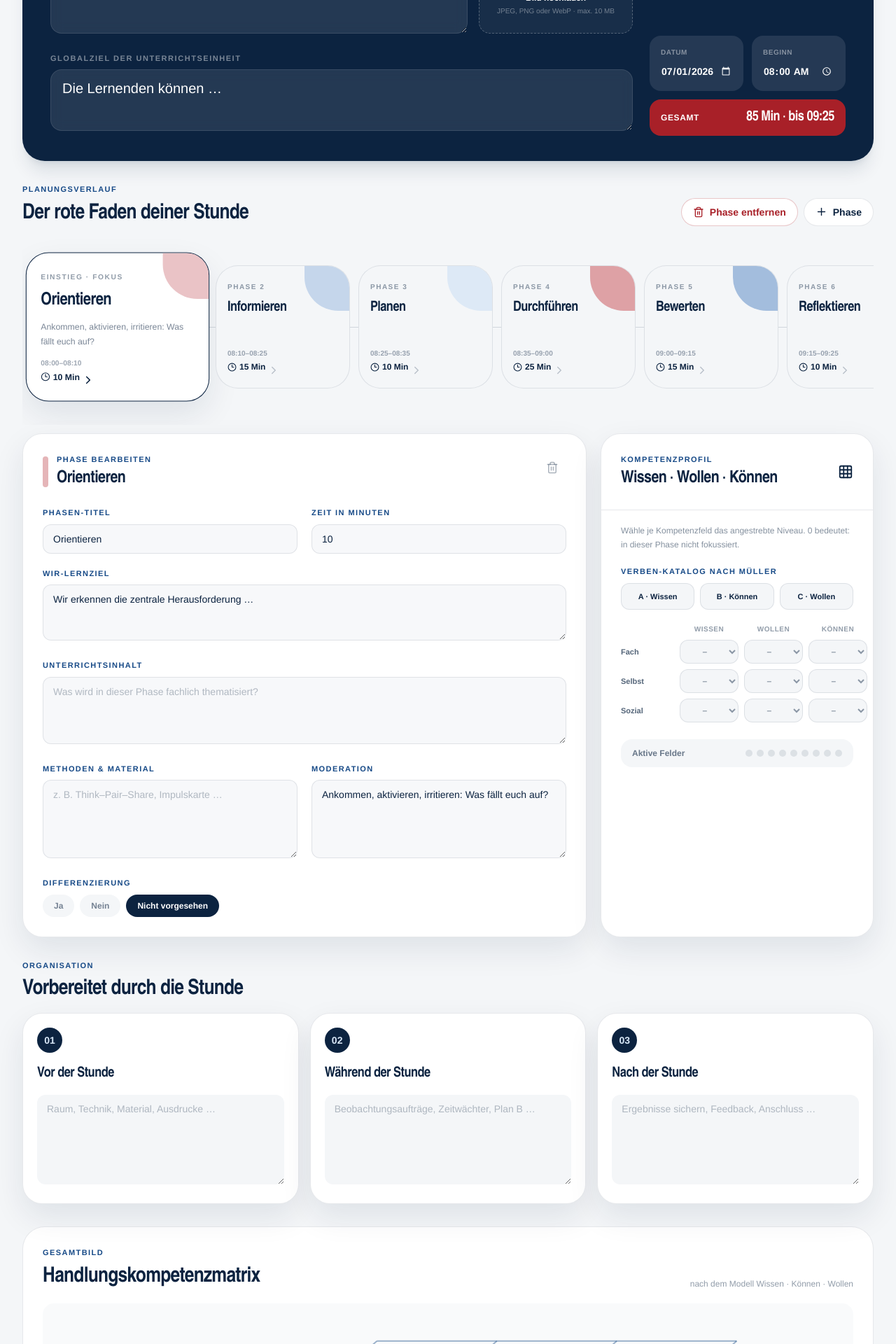
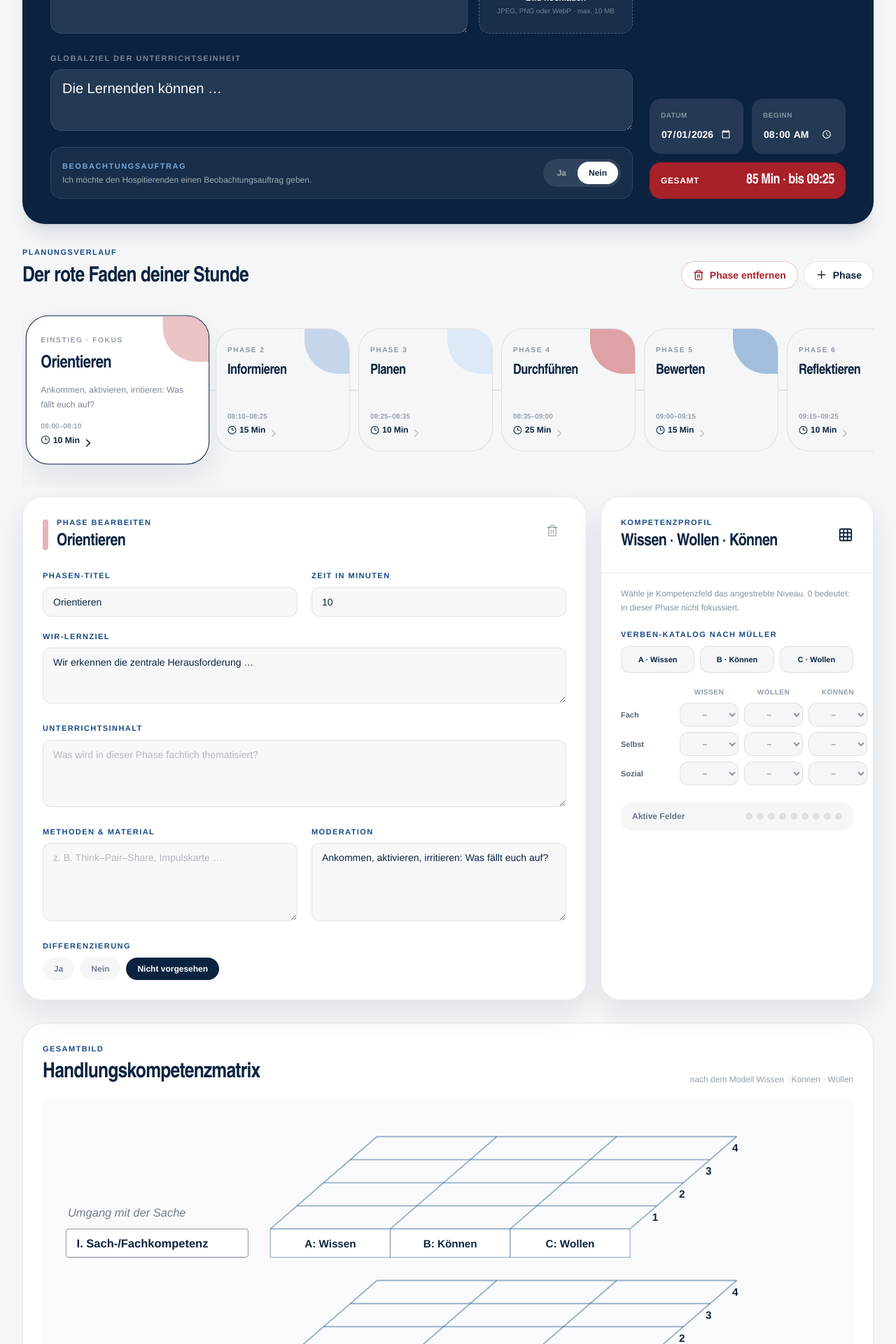
Before and after one commit to hackij/UVP-Planungstool, a React (Vite) app: page / in a window 1280 px wide. Shown: the part 393-2313 px from the top of the page at 70% size. Built offline with nearby package versions, Linux system fonts and the light colour scheme.

Commit message:
Beobachtungsauftrag im Unterrichtsentwurf ergänzen

```diff
--- a/src/App.tsx
+++ b/src/App.tsx
@@ -356,6 +356,44 @@ export default function App() {
                   className="min-h-[88px] w-full rounded-2xl border border-white/10 bg-white/10 px-4 py-3 text-lg leading-relaxed text-white outline-none backdrop-blur focus:border-lime sm:text-xl"
                   value={plan.globalGoal} onChange={(e) => updatePlan("globalGoal", e.target.value)}
                 />
+                <div className="mt-4 rounded-2xl border border-white/10 bg-white/5 p-4">
+                  <div className="flex flex-wrap items-center justify-between gap-3">
+                    <div>
+                      <div className="text-[11px] font-bold uppercase tracking-[.14em] text-sky">Beobachtungsauftrag</div>
+                      <p className="mt-1 text-xs text-white/60">Ich möchte den Hospitierenden einen Beobachtungsauftrag geben.</p>
+                    </div>
+                    <div className="flex rounded-full bg-white/10 p-1" aria-label="Beobachtungsauftrag auswählen">
+                      <button
+                        type="button"
+                        aria-pressed={plan.observationEnabled}
+                        className={`rounded-full px-4 py-2 text-xs font-bold transition ${plan.observationEnabled ? "bg-clay text-white" : "text-white/55 hover:text-white"}`}
+                        onClick={() => updatePlan("observationEnabled", true)}
+                      >
+                        Ja
+                      </button>
+                      <button
+                        type="button"
+                        aria-pressed={!plan.observationEnabled}
+                        className={`rounded-full px-4 py-2 text-xs font-bold transition ${!plan.observationEnabled ? "bg-white text-ink" : "text-white/55 hover:text-white"}`}
+                        onClick={() => updatePlan("observationEnabled", false)}
+                      >
+                        Nein
+                      </button>
+                    </div>
+                  </div>
+                  {plan.observationEnabled && (
+                    <label className="mt-4 block">
+                      <span className="mb-2 block text-[10px] font-bold uppercase tracking-[.14em] text-white/45">Beobachtungsauftrag formulieren</span>
+                      <textarea
+                        aria-label="Beobachtungsauftrag formulieren"
+                        className="min-h-24 w-full rounded-xl border border-white/10 bg-white/10 px-4 py-3 text-sm leading-relaxed text-white outline-none placeholder:text-white/25 focus:border-lime"
+                        placeholder="Beobachtet bitte besonders, wie …"
+                        value={plan.observationTask}
+                        onChange={(event) => updatePlan("observationTask", event.target.value)}
+                      />
+                    </label>
+                  )}
+                </div>
               </div>
               <div className="grid grid-cols-2 gap-3">
                 <label className="rounded-2xl bg-white/10 p-4">
@@ -559,23 +597,6 @@ export default function App() {
               </div>
             </section>
           )}
-
-          <section className="mt-8">
-            <div className="mb-4"><div className="label">Organisation</div><h2 className="font-display text-2xl font-bold sm:text-3xl">Vorbereitet durch die Stunde</h2></div>
-            <div className="grid gap-4 lg:grid-cols-3">
-              {([
-                ["before", "Vor der Stunde", "Raum, Technik, Material, Ausdrucke …"],
-                ["during", "Während der Stunde", "Beobachtungsaufträge, Zeitwächter, Plan B …"],
-                ["after", "Nach der Stunde", "Ergebnisse sichern, Feedback, Anschluss …"],
-              ] as const).map(([key, title, placeholder], index) => (
-                <label key={key} className="card p-5">
-                  <span className="mb-4 grid h-9 w-9 place-items-center rounded-full bg-ink text-sm font-bold text-lime">0{index + 1}</span>
-                  <span className="font-display text-xl font-bold">{title}</span>
-                  <textarea className="field mt-4 min-h-32 border-0 bg-paper" placeholder={placeholder} value={plan.preparation[key]} onChange={(e) => updatePlan("preparation", { ...plan.preparation, [key]: e.target.value })} />
-                </label>
-              ))}
-            </div>
-          </section>
 
           <section className="mb-8 mt-8 overflow-hidden rounded-[2rem] border border-ink/10 bg-white p-5 sm:p-7">
             <div className="mb-5 flex flex-wrap items-end justify-between gap-3">
@@ -885,6 +906,12 @@ function PrintDocument({ plan, totalMinutes }: { plan: Plan; totalMinutes: numbe
             <div className="text-[8pt] font-bold uppercase tracking-[.14em] text-white/45">Globalziel</div>
             <p className="mt-1 text-[12pt] leading-snug">{plan.globalGoal}</p>
           </div>
+          {plan.observationEnabled && plan.observationTask && (
+            <div className="mt-3 border-t border-white/15 pt-2.5">
+              <div className="text-[7pt] font-bold uppercase tracking-[.14em] text-sky">Beobachtungsauftrag für Hospitierende</div>
+              <p className="mt-1 line-clamp-2 text-[8pt] leading-snug text-white/75">{plan.observationTask}</p>
+            </div>
+          )}
           <div className="mt-5 grid grid-cols-[1fr_auto] items-end gap-5">
             <div className="text-[8pt] text-white/55">
               <div className="font-bold uppercase tracking-[.13em]">Datum · Klasse</div>
--- a/src/data.ts
+++ b/src/data.ts
@@ -29,6 +29,8 @@ export const initialPlan = (): Plan => ({
   situationImageDataUrl: "",
   situationImageName: "",
   globalGoal: "Die Lernenden können …",
+  observationEnabled: false,
+  observationTask: "",
   date: new Date().toISOString().slice(0, 10),
   startTime: "08:00",
   preparation: { before: "", during: "", after: "" },
--- a/src/types.ts
+++ b/src/types.ts
@@ -30,6 +30,8 @@ export interface Plan {
   situationImageDataUrl: string;
   situationImageName: string;
   globalGoal: string;
+  observationEnabled: boolean;
+  observationTask: string;
   date: string;
   startTime: string;
   preparation: { before: string; during: string; after: string };
```
